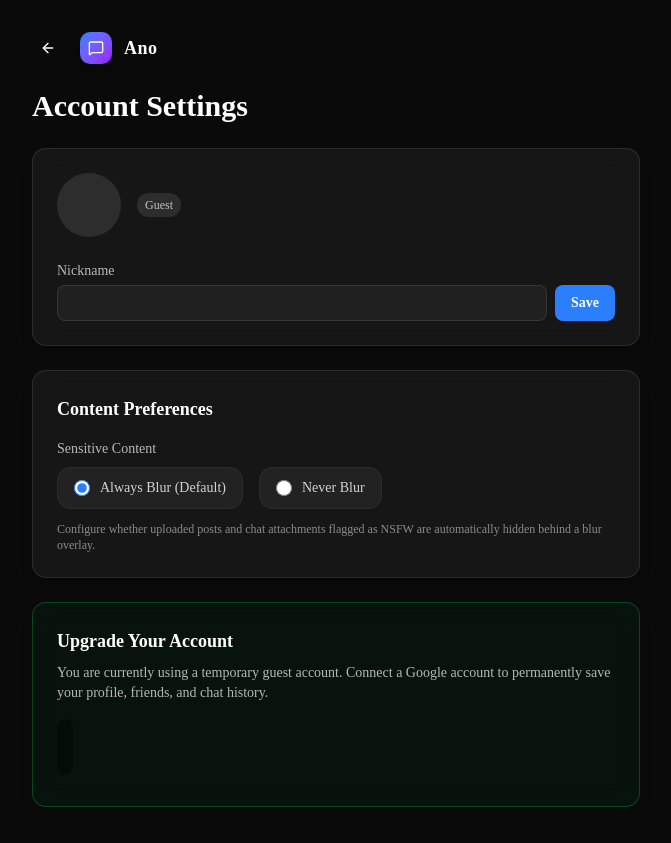
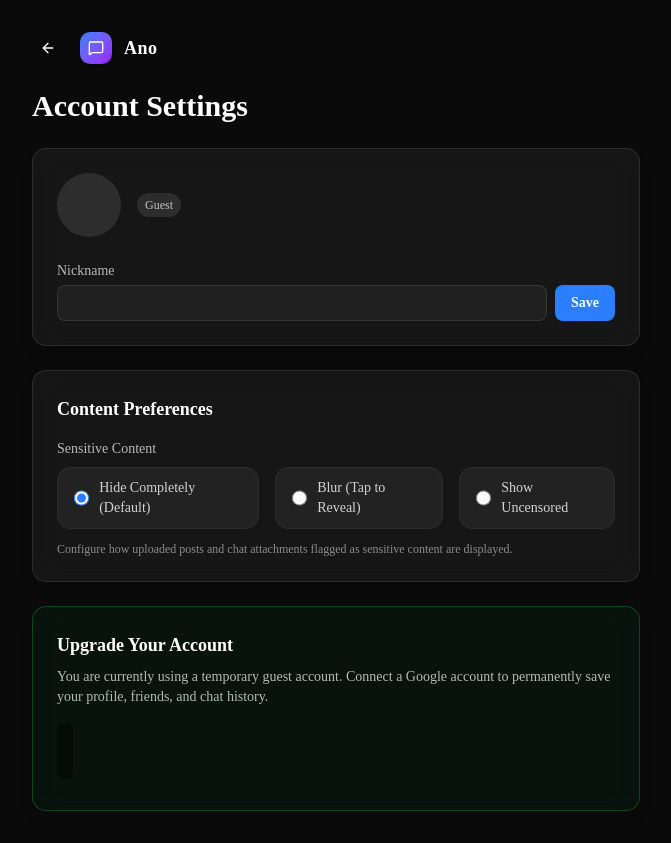
Before and after one commit to theadarsh1m/Ano, a Next.js app: page /dashboard/settings in a window 1280 px wide. Shown: the whole page, without its empty margins (304-975 px from the left). Built offline with nearby package versions, Linux system fonts and the light colour scheme; no server answers.

Commit message:
bluff game and nsfw update

```diff
--- a/src/app/dashboard/notifications/page.tsx
+++ b/src/app/dashboard/notifications/page.tsx
@@ -56,7 +56,13 @@ export default function NotificationsPage() {
       handleMarkAsRead(notification.id);
     }
 
-    if (notification.type === "room_invite" || notification.type === "mention") {
+    if (notification.type === "room_invite") {
+      if (notification.metadata?.gameId) {
+        router.push(`/dashboard/games/bluff?gameId=${notification.metadata.gameId}`);
+      } else if (notification.metadata?.roomId) {
+        router.push(`/room/${notification.metadata.roomId}`);
+      }
+    } else if (notification.type === "mention") {
       if (notification.metadata?.roomId) {
         router.push(`/room/${notification.metadata.roomId}`);
       }
--- a/src/app/dashboard/settings/page.tsx
+++ b/src/app/dashboard/settings/page.tsx
@@ -28,7 +28,7 @@ export default function SettingsPage() {
     setIsSaving(false);
   };
 
-  const handleNsfwModeChange = async (mode: "ALWAYS" | "NEVER") => {
+  const handleNsfwModeChange = async (mode: "HIDE" | "BLUR" | "SHOW") => {
     try {
       await updateProfile({ nsfwMode: mode });
     } catch (err) {
@@ -111,27 +111,38 @@ export default function SettingsPage() {
                   <input
                     type="radio"
                     name="nsfwMode"
-                    value="ALWAYS"
-                    checked={nsfwMode === "ALWAYS"}
-                    onChange={() => handleNsfwModeChange("ALWAYS")}
+                    value="HIDE"
+                    checked={nsfwMode === "HIDE"}
+                    onChange={() => handleNsfwModeChange("HIDE")}
                     className="accent-blue-500 w-4 h-4 cursor-pointer"
                   />
-                  <span className="text-sm font-medium">Always Blur (Default)</span>
+                  <span className="text-sm font-medium">Hide Completely (Default)</span>
                 </label>
                 <label className="flex items-center gap-2.5 cursor-pointer text-white/80 hover:text-white bg-white/5 px-4 py-2.5 rounded-xl border border-white/5 hover:bg-white/10 transition-colors">
                   <input
                     type="radio"
                     name="nsfwMode"
-                    value="NEVER"
-                    checked={nsfwMode === "NEVER"}
-                    onChange={() => handleNsfwModeChange("NEVER")}
+                    value="BLUR"
+                    checked={nsfwMode === "BLUR"}
+                    onChange={() => handleNsfwModeChange("BLUR")}
                     className="accent-blue-500 w-4 h-4 cursor-pointer"
                   />
-                  <span className="text-sm font-medium">Never Blur</span>
+                  <span className="text-sm font-medium">Blur (Tap to Reveal)</span>
+                </label>
+                <label className="flex items-center gap-2.5 cursor-pointer text-white/80 hover:text-white bg-white/5 px-4 py-2.5 rounded-xl border border-white/5 hover:bg-white/10 transition-colors">
+                  <input
+                    type="radio"
+                    name="nsfwMode"
+                    value="SHOW"
+                    checked={nsfwMode === "SHOW"}
+                    onChange={() => handleNsfwModeChange("SHOW")}
+                    className="accent-blue-500 w-4 h-4 cursor-pointer"
+                  />
+                  <span className="text-sm font-medium">Show Uncensored</span>
                 </label>
               </div>
               <p className="text-xs text-white/50 mt-3">
-                Configure whether uploaded posts and chat attachments flagged as NSFW are automatically hidden behind a blur overlay.
+                Configure how uploaded posts and chat attachments flagged as sensitive content are displayed.
               </p>
             </div>
           </div>
--- a/src/components/layout/NotificationBell.tsx
+++ b/src/components/layout/NotificationBell.tsx
@@ -64,7 +64,14 @@ export function NotificationBell() {
     }
 
     // Route based on type
-    if (notification.type === "room_invite" || notification.type === "mention") {
+    if (notification.type === "room_invite") {
+      if (notification.metadata?.gameId) {
+        // Game invite — join the game lobby
+        router.push(`/dashboard/games/bluff?gameId=${notification.metadata.gameId}`);
+      } else if (notification.metadata?.roomId) {
+        router.push(`/room/${notification.metadata.roomId}`);
+      }
+    } else if (notification.type === "mention") {
       if (notification.metadata?.roomId) {
         router.push(`/room/${notification.metadata.roomId}`);
       }
--- a/src/components/ui/SafeMedia.tsx
+++ b/src/components/ui/SafeMedia.tsx
@@ -42,7 +42,22 @@ export function SafeMedia({
     return <div className={`bg-white/5 animate-pulse rounded-xl ${className}`} />;
   }
 
-  const shouldBlur = isNSFW && nsfwMode === "ALWAYS" && !revealed;
+  const shouldHide = isNSFW && nsfwMode === "HIDE";
+  const shouldBlur = isNSFW && (nsfwMode === "BLUR" || nsfwMode === "ALWAYS") && !revealed;
+
+  if (shouldHide) {
+    return (
+      <div className={`relative overflow-hidden group/safe-media bg-neutral-900 border border-white/5 flex flex-col items-center justify-center p-6 text-center ${className}`}>
+        <div className="w-12 h-12 rounded-full bg-white/5 border border-white/10 flex items-center justify-center mb-3">
+          <EyeOff className="w-6 h-6 text-white/50" />
+        </div>
+        <h4 className="text-white/80 font-semibold text-base mb-1 tracking-wide">Sensitive Content Hidden</h4>
+        <p className="text-white/40 text-xs max-w-[220px] leading-relaxed">
+          This content is hidden by your settings. Change your NSFW preferences to view it.
+        </p>
+      </div>
+    );
+  }
 
   if (shouldBlur) {
     return (
--- a/src/store/useUserStore.ts
+++ b/src/store/useUserStore.ts
@@ -17,13 +17,13 @@ export interface UserState {
   joinedAt: number | null;
   isAnonymous: boolean;
   email: string | null;
-  nsfwMode: 'ALWAYS' | 'NEVER';
+  nsfwMode: 'HIDE' | 'BLUR' | 'SHOW';
   preferences: UserPreferences;
   login: (nickname: string) => void;
   loginWithGoogle: (token: string) => Promise<{ isNewUser?: boolean }>;
   logout: () => void;
   updatePreferences: (newPreferences: Partial<UserPreferences>) => void;
-  updateProfile: (data: { nickname?: string; bio?: string; avatar?: string; nsfwMode?: 'ALWAYS' | 'NEVER' }) => Promise<void>;
+  updateProfile: (data: { nickname?: string; bio?: string; avatar?: string; nsfwMode?: 'HIDE' | 'BLUR' | 'SHOW' }) => Promise<void>;
 }
 
 const defaultPreferences: UserPreferences = {
@@ -44,7 +44,7 @@ export const useUserStore = create<UserState>()(
       joinedAt: null,
       isAnonymous: true,
       email: null,
-      nsfwMode: 'ALWAYS',
+      nsfwMode: 'HIDE',
       preferences: defaultPreferences,
       login: (nickname: string) => {
         const id = `guest_${uuidv4().substring(0, 6)}`;
@@ -56,7 +56,7 @@ export const useUserStore = create<UserState>()(
           body: JSON.stringify({ id, nickname }),
         }).catch((err) => console.error('Failed to persist user:', err));
 
-        set({ id, nickname, joinedAt: Date.now(), avatar: null, bio: null, isAnonymous: true, email: null, nsfwMode: 'ALWAYS' });
+        set({ id, nickname, joinedAt: Date.now(), avatar: null, bio: null, isAnonymous: true, email: null, nsfwMode: 'HIDE' });
       },
       loginWithGoogle: async (token: string) => {
         const currentId = get().id;
@@ -85,7 +85,7 @@ export const useUserStore = create<UserState>()(
             bio: user.bio,
             isAnonymous: user.isAnonymous,
             email: user.email,
-            nsfwMode: user.nsfwMode || 'ALWAYS',
+            nsfwMode: (user.nsfwMode === 'ALWAYS' ? 'HIDE' : user.nsfwMode === 'NEVER' ? 'SHOW' : user.nsfwMode) || 'HIDE',
             joinedAt: new Date(user.createdAt).getTime() || Date.now(),
           });
 
@@ -103,7 +103,7 @@ export const useUserStore = create<UserState>()(
         joinedAt: null,
         isAnonymous: true,
         email: null,
-        nsfwMode: 'ALWAYS',
+        nsfwMode: 'HIDE',
         preferences: defaultPreferences,
       }),
       updatePreferences: (newPreferences) => set((state) => ({
@@ -133,7 +133,7 @@ export const useUserStore = create<UserState>()(
             nickname: profile.nickname,
             avatar: profile.avatar,
             bio: profile.bio,
-            nsfwMode: profile.nsfwMode || 'ALWAYS',
+            nsfwMode: (profile.nsfwMode === 'ALWAYS' ? 'HIDE' : profile.nsfwMode === 'NEVER' ? 'SHOW' : profile.nsfwMode) || 'HIDE',
           });
         } catch (err) {
           console.error('Failed to update profile:', err);
@@ -143,6 +143,14 @@ export const useUserStore = create<UserState>()(
     }),
     {
       name: 'ano-session',
+      version: 1,
+      migrate: (persistedState: any, version: number) => {
+        if (version === 0) {
+          if (persistedState.nsfwMode === 'ALWAYS') persistedState.nsfwMode = 'HIDE';
+          if (persistedState.nsfwMode === 'NEVER') persistedState.nsfwMode = 'SHOW';
+        }
+        return persistedState;
+      },
     }
   )
 );
```
Also changed, not shown: src/app/dashboard/games/bluff/page.tsx (+28 -5 lines), 1 other file (tests, documents, lock files or other folders).
